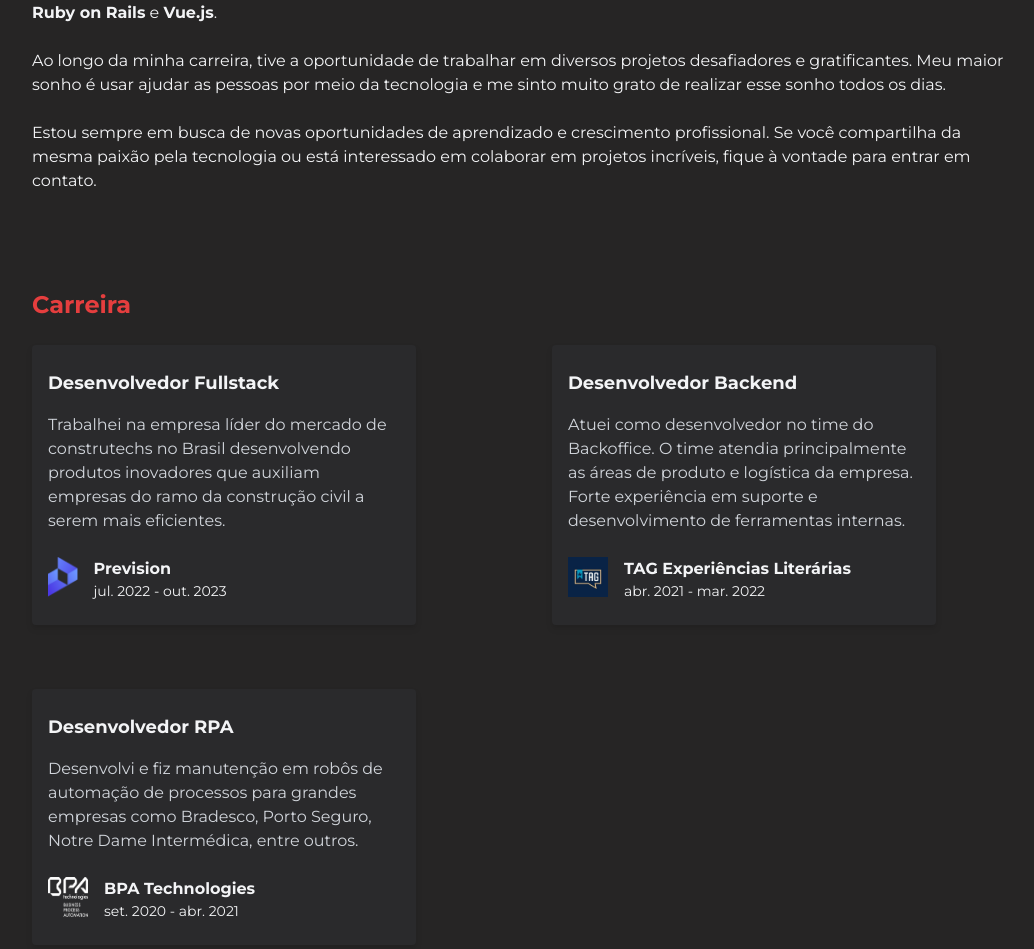
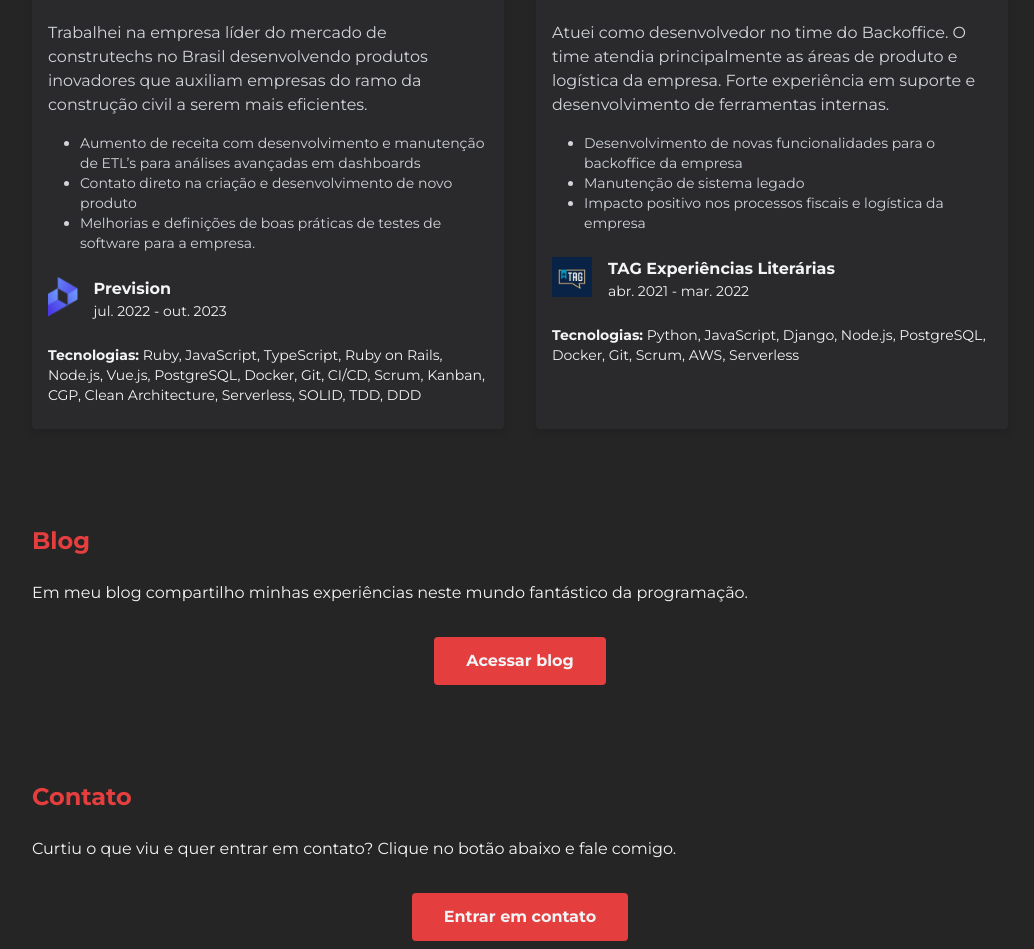
Before and after one commit to wcardosos/wagner-cardoso-dev, a Next.js app: page / in a window 1280 px wide. Shown: the part 903-1852 px from the top of the page, without its empty margins (120-1154 px from the left). Built offline with nearby package versions, Linux system fonts and the light colour scheme.

Commit message:
Add new carreer card

```diff
--- a/src/components/job.tsx
+++ b/src/components/job.tsx
@@ -4,7 +4,11 @@ interface JobProps {
   companyName: string;
   companyLogo: string;
   role: string;
-  description: string;
+  description: {
+    text: string
+    impactPoints: string[]
+  };
+  technologies: string[]
   startMonth: string;
   endMonth: string;
 }
@@ -14,14 +18,18 @@ export default function Job({
   companyLogo,
   role,
   description,
+  technologies,
   startMonth,
   endMonth,
 }: JobProps) {
   return (
-    <div className="max-w-sm py-6 px-4 bg-brand-black-light rounded drop-shadow-md">
+    <div className="max-w-lg py-6 px-4 bg-brand-black-light rounded drop-shadow-md">
       <div className="flex flex-col gap-4 mb-6">
         <strong className="text-lg">{role}</strong>
-        <p className="text-gray-300">{description}</p>
+        <p className="text-gray-300">{description.text}</p>
+        <ul className="list-disc text-gray-300 text-sm pl-8">
+          {description.impactPoints.map((point, index) => <li key={index}>{point}</li>)}
+        </ul>
       </div>
       <div className="flex gap-4">
         <img className="max-w-10 h-10" src={companyLogo} />
@@ -32,6 +40,9 @@ export default function Job({
           </p>
         </div>
       </div>
+      <div className="text-sm mt-6">
+        <p><strong>Tecnologias:</strong> {technologies.join(', ')}</p>
+      </div>
     </div>
   );
 }
--- a/src/content/carreer.ts
+++ b/src/content/carreer.ts
@@ -1,42 +1,82 @@
+import { Agile, Architecture, Backend, Cloud, CodeTechniques, Database, Frontend, Languages, Utilities } from './technologies';
+
 interface Job {
   carreerMoment: number;
   companyName: string;
   companyLogo: string;
   role: string;
-  description: string;
+  description: {
+    text: string
+    impactPoints: string[]
+  };
+  technologies: string[]
   startMonth: string;
   endMonth: string;
 }
 
 export const jobs: Job[] = [
   {
-    carreerMoment: 3,
+    carreerMoment: 2,
     companyName: 'Prevision',
     companyLogo: '/assets/carreer/prevision-logo.webp',
     role: 'Desenvolvedor Fullstack',
-    description:
-      'Trabalhei na empresa líder do mercado de construtechs no Brasil desenvolvendo produtos inovadores que auxiliam empresas do ramo da construção civil a serem mais eficientes.',
+    description: {
+      text: 'Trabalhei na empresa líder do mercado de construtechs no Brasil desenvolvendo produtos inovadores que auxiliam empresas do ramo da construção civil a serem mais eficientes.',
+      impactPoints: [
+        'Aumento de receita com desenvolvimento e manutenção de ETL’s para análises avançadas em dashboards',
+        'Contato direto na criação e desenvolvimento de novo produto',
+        'Melhorias e definições de boas práticas de testes de software para a empresa.'
+      ]
+    },
+    technologies: [
+      Languages.RUBY,
+      Languages.JAVASCRIPT,
+      Languages.TYPESCRIPT,
+      Backend.RUBY_ON_RAILS,
+      Backend.NODEJS,
+      Frontend.VUEJS,
+      Database.POSTGRESQL,
+      Utilities.DOCKER,
+      Utilities.GIT,
+      Utilities.CI_CD,
+      Agile.SCRUM,
+      Agile.KANBAN,
+      Cloud.GCP,
+      Architecture.CLEAN_ARCHITECTURE,
+      Architecture.SERVERLESS,
+      CodeTechniques.SOLID,
+      CodeTechniques.TDD,
+      CodeTechniques.DDD
+    ],
     startMonth: 'jul. 2022',
     endMonth: 'out. 2023',
   },
   {
-    carreerMoment: 2,
+    carreerMoment: 1,
     companyName: 'TAG Experiências Literárias',
     companyLogo: '/assets/carreer/tag-logo.webp',
     role: 'Desenvolvedor Backend',
-    description:
-      'Atuei como desenvolvedor no time do Backoffice. O time atendia principalmente as áreas de produto e logística da empresa. Forte experiência em suporte e desenvolvimento de ferramentas internas.',
+    description: {
+      text: 'Atuei como desenvolvedor no time do Backoffice. O time atendia principalmente as áreas de produto e logística da empresa. Forte experiência em suporte e desenvolvimento de ferramentas internas.',
+      impactPoints: [
+        'Desenvolvimento de novas funcionalidades para o backoffice da empresa',
+        'Manutenção de sistema legado',
+        'Impacto positivo nos processos fiscais e logística da empresa'
+      ]
+    },
+    technologies: [
+      Languages.PYTHON,
+      Languages.JAVASCRIPT,
+      Backend.DJANGO,
+      Backend.NODEJS,
+      Database.POSTGRESQL,
+      Utilities.DOCKER,
+      Utilities.GIT,
+      Agile.SCRUM,
+      Cloud.AWS,
+      Architecture.SERVERLESS,
+    ],
     startMonth: 'abr. 2021',
     endMonth: 'mar. 2022',
-  },
-  {
-    carreerMoment: 1,
-    companyName: 'BPA Technologies',
-    companyLogo: '/assets/carreer/bpa-logo.webp',
-    role: 'Desenvolvedor RPA',
-    description:
-      'Desenvolvi e fiz manutenção em robôs de automação de processos para grandes empresas como Bradesco, Porto Seguro, Notre Dame Intermédica, entre outros.',
-    startMonth: 'set. 2020',
-    endMonth: 'abr. 2021',
-  },
+  }
 ];
--- a/src/content/technologies.ts
+++ b/src/content/technologies.ts
@@ -40,10 +40,23 @@ export enum Cloud {
 export enum Utilities {
   DOCKER = 'Docker',
   GIT = 'Git',
-  JIRA = 'Jira'
+  JIRA = 'Jira',
+  CI_CD = 'CI/CD'
 }
 
 export enum Agile {
   SCRUM = 'Scrum',
   KANBAN = 'Kanban'
 }
+
+export enum Architecture {
+  CLEAN_ARCHITECTURE = 'Clean Architecture',
+  MICROSERVICES = 'Microsserviços',
+  SERVERLESS = 'Serverless'
+}
+
+export enum CodeTechniques {
+  SOLID = 'SOLID',
+  TDD = 'TDD',
+  DDD = 'DDD',
+}
--- a/src/pages/index.tsx
+++ b/src/pages/index.tsx
@@ -51,33 +51,8 @@ export default function Home({ googleAnalyticsId }: HomeProps) {
         </div>
       </section>
 
-      <Section title="Sobre mim">
-        <p>
-          Meu nome é Wagner Cardoso e tenho 25 anos. Sou um desenvolvedor
-          fullstack apaixonado por programação e por usar a tecnologia para
-          criar soluções inovadoras. Possuo experiência em diversas tecnologias,
-          incluindo <strong>Node.js</strong>, <strong>React</strong>,{' '}
-          <strong>Python</strong>, <strong>Ruby on Rails</strong> e{' '}
-          <strong>Vue.js</strong>.
-        </p>
-        <br />
-        <p>
-          Ao longo da minha carreira, tive a oportunidade de trabalhar em
-          diversos projetos desafiadores e gratificantes. Meu maior sonho é usar
-          ajudar as pessoas por meio da tecnologia e me sinto muito grato de
-          realizar esse sonho todos os dias.
-        </p>
-        <br />
-        <p>
-          Estou sempre em busca de novas oportunidades de aprendizado e
-          crescimento profissional. Se você compartilha da mesma paixão pela
-          tecnologia ou está interessado em colaborar em projetos incríveis,
-          fique à vontade para entrar em contato.
-        </p>
-      </Section>
-
-      <Section title="Carreira">
-        <div className="grid gap-6 lg:grid-cols-2 lg:gap-16 lg:justify-center">
+      <Section title="Minha carreira">
+        <div className="grid gap-6 lg:grid-cols-2 lg:gap-8 lg:justify-center">
           {jobs.map((job) => (
             <Job
               key={job.carreerMoment}
@@ -85,6 +60,7 @@ export default function Home({ googleAnalyticsId }: HomeProps) {
               companyLogo={job.companyLogo}
               role={job.role}
               description={job.description}
+              technologies={job.technologies}
               startMonth={job.startMonth}
               endMonth={job.endMonth}
             />
@@ -119,6 +95,31 @@ export default function Home({ googleAnalyticsId }: HomeProps) {
           </a>
         </div>
       </Section>
+
+      <Section title="Sobre mim">
+        <p>
+          Meu nome é Wagner Cardoso e tenho 25 anos. Sou um desenvolvedor
+          fullstack apaixonado por programação e por usar a tecnologia para
+          criar soluções inovadoras. Possuo experiência em diversas tecnologias,
+          incluindo <strong>Node.js</strong>, <strong>React</strong>,{' '}
+          <strong>Python</strong>, <strong>Ruby on Rails</strong> e{' '}
+          <strong>Vue.js</strong>.
+        </p>
+        <br />
+        <p>
+          Ao longo da minha carreira, tive a oportunidade de trabalhar em
+          diversos projetos desafiadores e gratificantes. Meu maior sonho é usar
+          ajudar as pessoas por meio da tecnologia e me sinto muito grato de
+          realizar esse sonho todos os dias.
+        </p>
+        <br />
+        <p>
+          Estou sempre em busca de novas oportunidades de aprendizado e
+          crescimento profissional. Se você compartilha da mesma paixão pela
+          tecnologia ou está interessado em colaborar em projetos incríveis,
+          fique à vontade para entrar em contato.
+        </p>
+      </Section>
     </>
   );
 }
```
